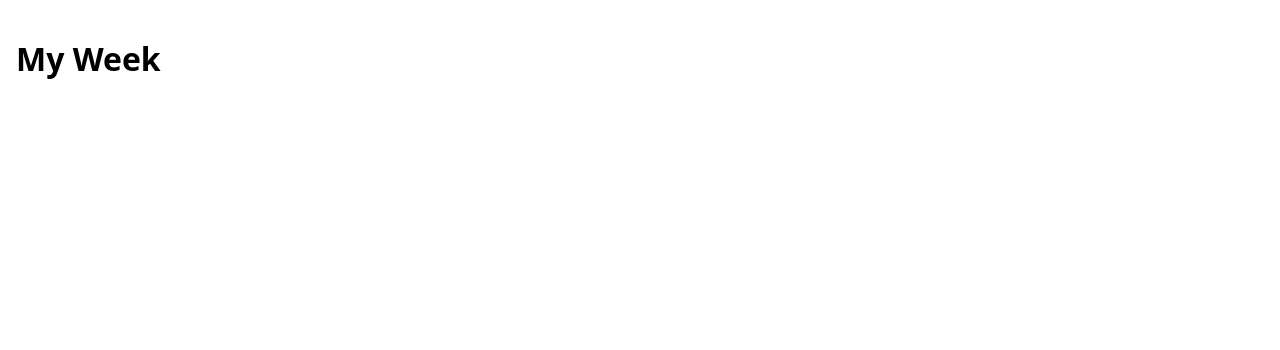
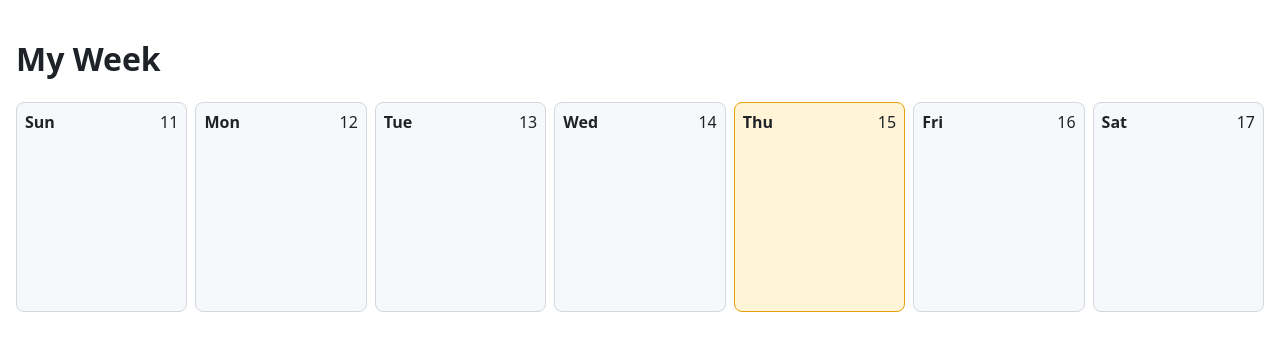
Before and after one commit to giladaadler-pixel/weekly-to-do, a React (Vite) app: page / in a window 1280 px wide. Shown: the top 350 px of the page. Built offline with nearby package versions, Linux system fonts and the light colour scheme.

Commit message:
Add Sun–Sat week grid with today highlighted

```diff
--- a/src/App.css
+++ b/src/App.css
@@ -1,5 +1,46 @@
+:root {
+  --bg: #ffffff;
+  --text: #1f2328;
+  --border: #d0d7de;
+  --day-bg: #f6f8fa;
+  --today-bg: #fff4d6;
+  --today-border: #e3a008;
+}
+
 body {
   margin: 0;
   padding: 1rem;
   font-family: system-ui, sans-serif;
+  background: var(--bg);
+  color: var(--text);
 }
+
+.week {
+  display: grid;
+  grid-template-columns: repeat(7, minmax(0, 1fr));
+  gap: 0.5rem;
+}
+
+.day {
+  min-height: 12rem;
+  padding: 0.5rem;
+  border: 1px solid var(--border);
+  border-radius: 8px;
+  background: var(--day-bg);
+}
+
+.day.today {
+  background: var(--today-bg);
+  border-color: var(--today-border);
+}
+
+.day-header {
+  display: flex;
+  justify-content: space-between;
+  margin: 0 0 0.5rem;
+  font-size: 1rem;
+}
+
+.day-number {
+  font-weight: normal;
+}
--- a/src/App.jsx
+++ b/src/App.jsx
@@ -1,5 +1,13 @@
 import "./App.css";
+import { todayISO, weekStart } from "./lib/dates.js";
+import WeekView from "./components/WeekView.jsx";
 
 export default function App() {
-  return <h1>My Week</h1>;
+  const todayIso = todayISO();
+  return (
+    <>
+      <h1>My Week</h1>
+      <WeekView weekStartIso={weekStart(todayIso)} todayIso={todayIso} />
+    </>
+  );
 }
--- /dev/null
+++ b/src/components/DayColumn.jsx
@@ -0,0 +1,14 @@
+import { dayLabel } from "../lib/dates.js";
+
+export default function DayColumn({ date, isToday, children }) {
+  const dayNumber = Number(date.slice(8));
+  return (
+    <section className={isToday ? "day today" : "day"}>
+      <h2 className="day-header">
+        <span className="day-label">{dayLabel(date)}</span>
+        <span className="day-number">{dayNumber}</span>
+      </h2>
+      {children}
+    </section>
+  );
+}
--- /dev/null
+++ b/src/components/WeekView.jsx
@@ -0,0 +1,12 @@
+import { weekDays } from "../lib/dates.js";
+import DayColumn from "./DayColumn.jsx";
+
+export default function WeekView({ weekStartIso, todayIso }) {
+  return (
+    <div className="week">
+      {weekDays(weekStartIso).map((date) => (
+        <DayColumn key={date} date={date} isToday={date === todayIso} />
+      ))}
+    </div>
+  );
+}
--- /dev/null
+++ b/src/lib/dates.js
@@ -0,0 +1,39 @@
+// All dates are local "YYYY-MM-DD" strings. Never use toISOString() (it is UTC).
+
+const DAY_LABELS = ["Sun", "Mon", "Tue", "Wed", "Thu", "Fri", "Sat"];
+
+function pad(n) {
+  return String(n).padStart(2, "0");
+}
+
+function fromISO(iso) {
+  const [y, m, d] = iso.split("-").map(Number);
+  return new Date(y, m - 1, d);
+}
+
+export function toISO(date) {
+  return `${date.getFullYear()}-${pad(date.getMonth() + 1)}-${pad(date.getDate())}`;
+}
+
+export function todayISO() {
+  return toISO(new Date());
+}
+
+// Day math uses setDate, not milliseconds, so daylight-saving changes don't drift.
+export function addDays(iso, n) {
+  const date = fromISO(iso);
+  date.setDate(date.getDate() + n);
+  return toISO(date);
+}
+
+export function weekStart(iso) {
+  return addDays(iso, -fromISO(iso).getDay());
+}
+
+export function weekDays(startIso) {
+  return Array.from({ length: 7 }, (_, i) => addDays(startIso, i));
+}
+
+export function dayLabel(iso) {
+  return DAY_LABELS[fromISO(iso).getDay()];
+}
```
Also changed, not shown: 1 other file (tests, documents, lock files or other folders).
